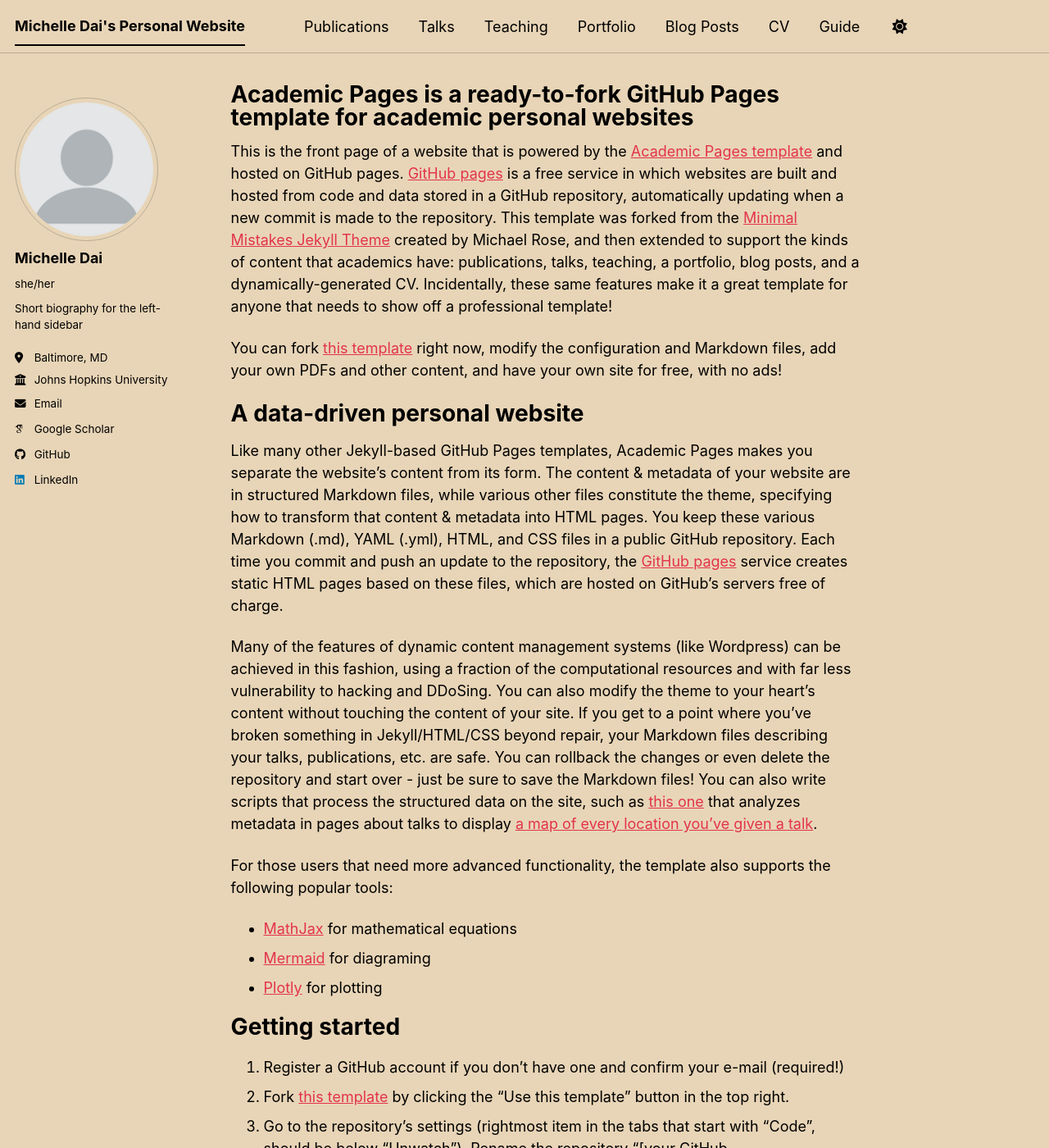
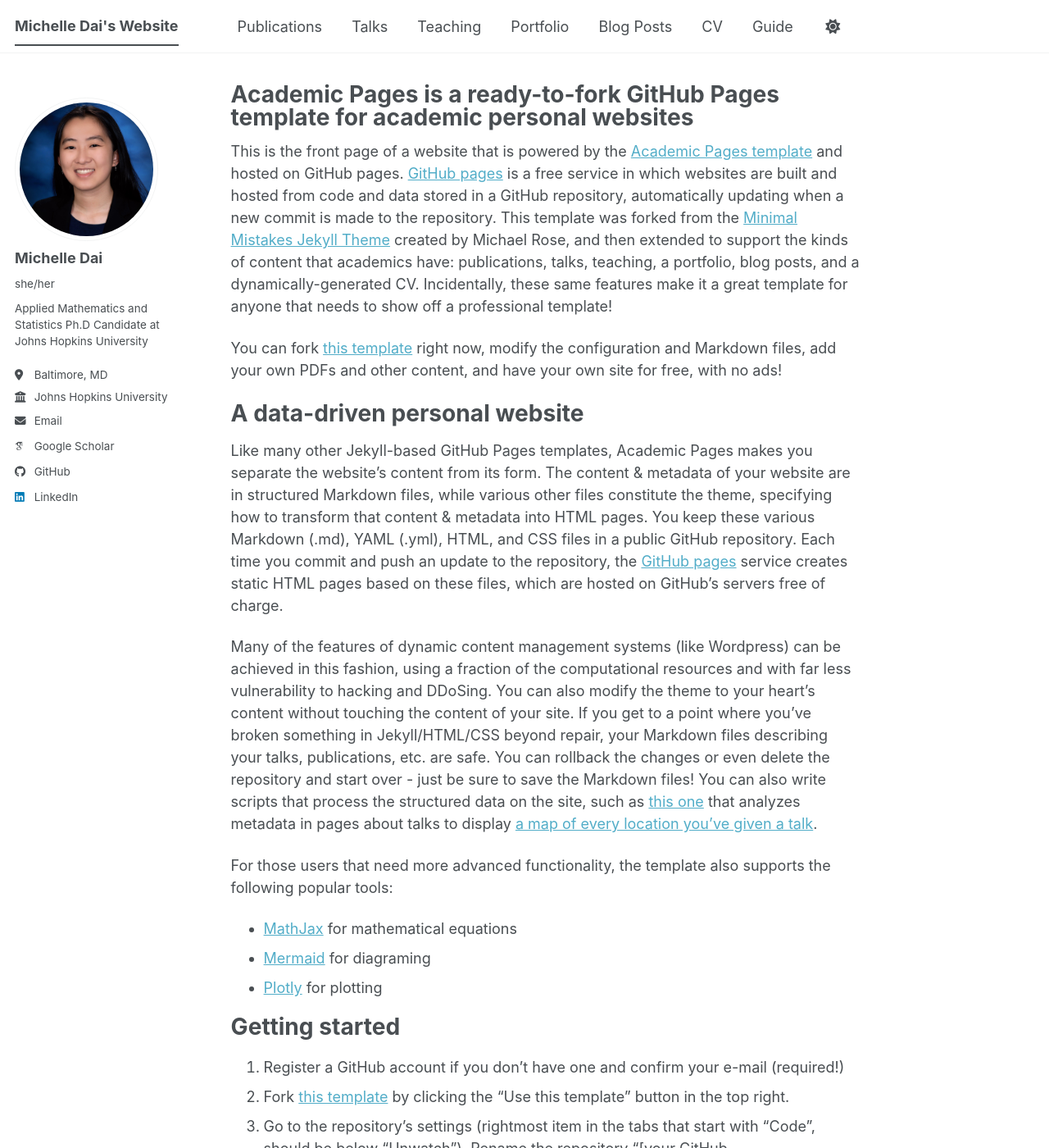
Before and after one commit to MD2023/md2023.github.io, a Jekyll site: the page built from _pages/about.md, in a window 1280 px wide and 1400 px high. Shown: the whole window at 82% size. Built offline with Jekyll 4.4.1, drawn with Linux system fonts in a browser that asks for light colours; some web fonts are replaced; a script bundle is joined from its source files by our own code; library files that are not in the unit come from our copies.

Commit message:
Update _config.yml
Added headshot, put theme back to default (page wasn't looking right)

```diff
--- a/_config.yml
+++ b/_config.yml
@@ -8,8 +8,8 @@
 
 # Basic Site Settings
 locale                   : "en-US"
-site_theme               : "sunrise" # The available themes options are "default", "air", "sunrise", "mint", "dirt" and "contrast"
-title                    : "Michelle Dai's Personal Website"
+site_theme               : "default" # The available themes options are "default", "air", "sunrise", "mint", "dirt" and "contrast"
+title                    : "Michelle Dai's Website"
 title_separator          : "-"
 name                     : &name "Michelle Dai"
 description              : &description "Your Name's academic portfolio"   # Update this with a general description of your site, this is the default if not overridden by a page
@@ -23,10 +23,10 @@ repository               : "academicpages/michelledai.github.io"
 #               Additional customization can be done by editing /_includes/author-profile.html
 author:
   # Biographic information
-  avatar           : "profile.png"
+  avatar           : "Michelle Dai Headshot.jpeg"
   name             : "Michelle Dai"
   pronouns         : "she/her"
-  bio              : "Short biography for the left-hand sidebar"
+  bio              : "Applied Mathematics and Statistics Ph.D Candidate at Johns Hopkins University"
   location         : "Baltimore, MD"
   employer         : "Johns Hopkins University"
   uri              : # URL
```
